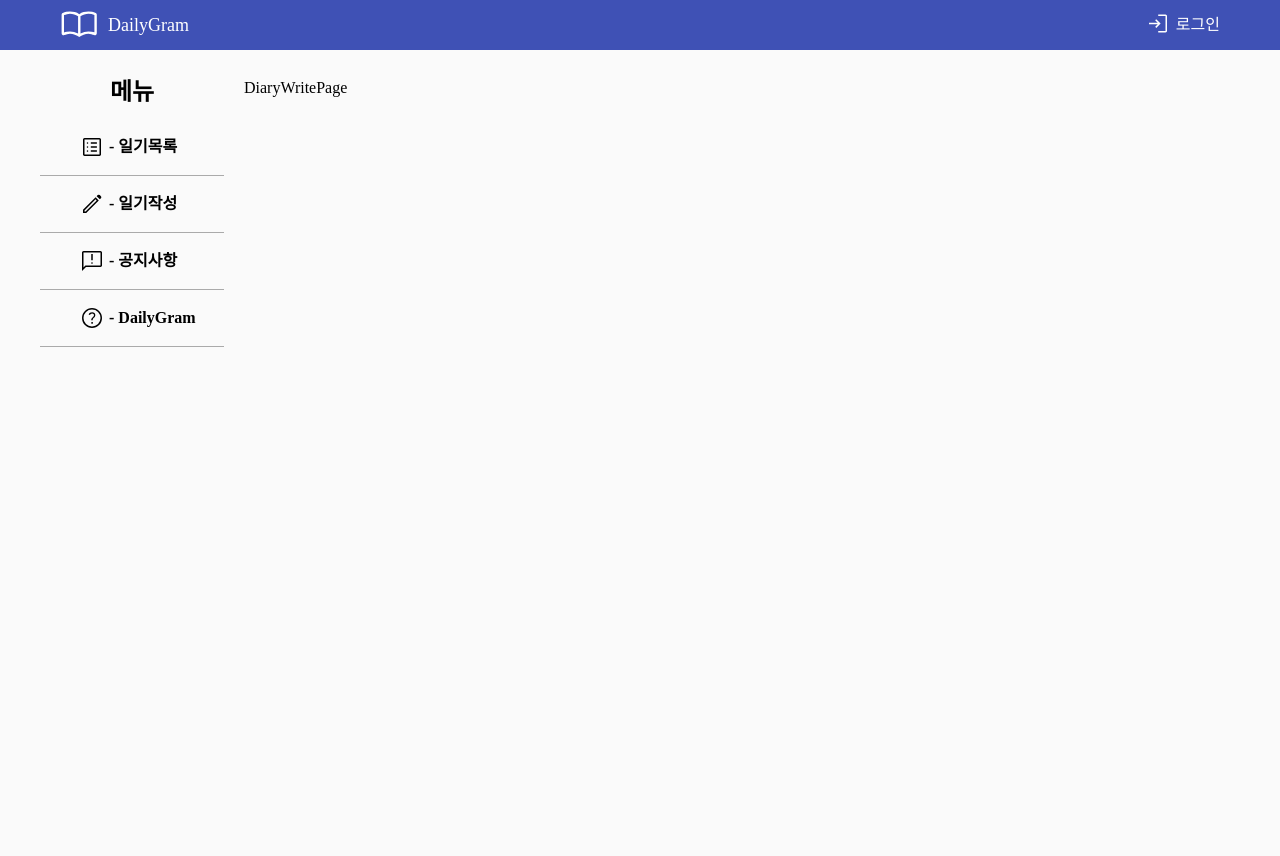
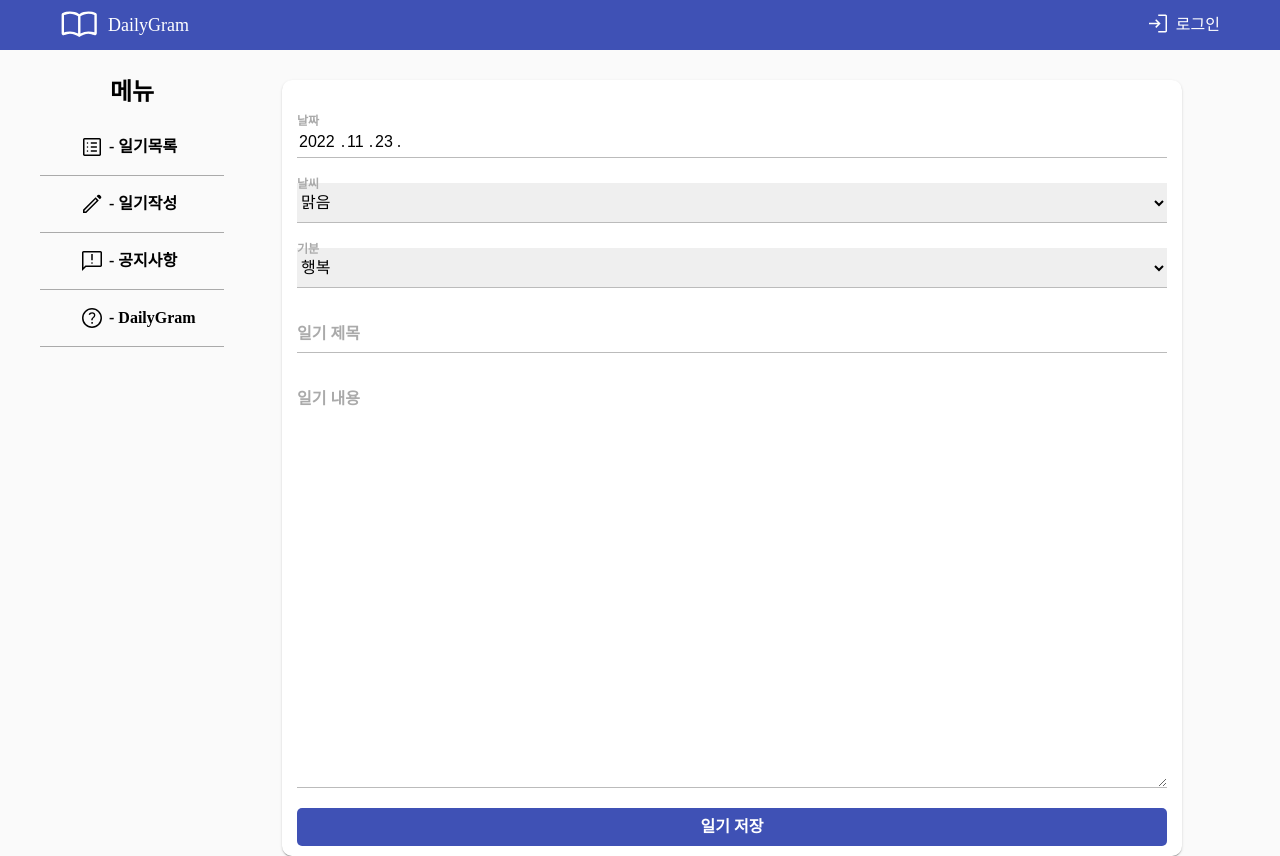
Before and after one commit to JiguemStart/DailyGram, a React (Vite) app in the folder frontend/: page /diaryWrite in a window 1280 px wide. Before the commit the page ends 800 px from the top, so only its background shows below. Built offline with nearby package versions, Linux system fonts and the light colour scheme.

Commit message:
[DESIGN,FEAT] - 일기작성 페이지 구현

```diff
--- a/frontend/src/pages/DiaryWritePage.jsx
+++ b/frontend/src/pages/DiaryWritePage.jsx
@@ -1,9 +1,313 @@
-import React from 'react'
+import React, { useEffect, useRef, useState } from "react";
+import { Link } from "react-router-dom";
+import styled from "styled-components";
+import dayjs from "dayjs";
 
 const DiaryWritePage = () => {
+  const [titleActive, setTitleActive] = useState(false)
+  const [contentActive, setContentActive] = useState(false)
+
+  const [dateAble, setDateAble] = useState(1)
+
+
+  const [dateY, setDateY] = useState(""); // 년
+  const [dateM, setDateM] = useState(""); // 월
+  const [dateD, setDateD] = useState(""); // 일
+
+
+
+  const day = dayjs();
+
+
+  /**날짜 유효성 확인 */
+  const dateCheckHandler = () => {
+
+    if(dateY.length == 4 && dateM.length > 0 && dateD.length > 0 && dateD < 32 && dateD > 0) {
+      setDateAble(1)
+    }
+    else {
+      setDateAble(0)
+    }
+  }
+
+
+useEffect(() => {
+  dateCheckHandler()
+}, [dateY, dateM, dateD])
+
+
+  useEffect(() => {
+    setDateY(day.format("YYYY"))
+    setDateM(day.format("M"))
+    setDateD(day.format("D"))
+  }, [])
+
   return (
-    <div>DiaryWritePage</div>
-  )
-}
+    <>
+      <Container>
+        <InputContainer>
+          <DateText able={dateAble}>날짜</DateText>
+          <DateInput
 
-export default DiaryWritePage
+          defaultValue={day.format("YYYY")}
+            maxLength="4"
+            onChange={(e) => setDateY(e.target.value)}
+          />
+          .
+          <DateInput
+            defaultValue={day.format("M")}
+            maxLength="2"
+            onChange={(e) => setDateM(e.target.value)}
+          />
+          .
+          <DateInput
+            defaultValue={day.format("D")}
+            maxLength="2"
+            onChange={(e) => setDateD(e.target.value)}
+          />
+          .
+          <Line able={dateAble}/>
+        </InputContainer>
+        <InputContainer>
+          <WeatherText >
+            날씨
+          </WeatherText>
+          <Select
+            id="weather"
+
+          >
+            <option value="맑음">맑음</option>
+            <option value="선선">선선</option>
+            <option value="흐림">흐림</option>
+            <option value="비">비</option>
+            <option value="눈">눈</option>
+            <option value="바람">바람</option>
+            <option value="폭풍">폭풍</option>
+            <option value="안개">안개</option>
+            <option value="쌀쌀">쌀쌀</option>
+            <option value="더움">더움</option>
+          </Select>
+        </InputContainer>
+        <InputContainer>
+          <WeatherText >
+            기분
+          </WeatherText>
+          <Select
+            id="feel"
+
+          >
+            <option value="행복">행복</option>
+            <option value="사랑">사랑</option>
+            <option value="상쾌">상쾌</option>
+            <option value="설램">설램</option>
+            <option value="황홀">황홀</option>
+            <option value="긴장">긴장</option>
+            <option value="슬픔">슬픔</option>
+            <option value="화남">화남</option>
+            <option value="우울">우울</option>
+            <option value="그냥">그냥</option>
+            <option value="그리움">그리움</option>
+            <option value="이별">이별</option>
+            <option value="울음">울음</option>
+            <option value="고독">고독</option>
+            <option value="답답">답답</option>
+            <option value="힘든">힘든</option>
+            <option value="바쁨">바쁨</option>
+            <option value="피곤">피곤</option>
+            <option value="아픔">아픔</option>
+            <option value="불안">불안</option>
+          </Select>
+        </InputContainer>
+        <InputContainer>
+          <InputText state={titleActive}>
+            일기 제목
+          </InputText>
+          <TitleInput
+            id="title"
+            onFocus={()=>setTitleActive(true)}
+            onBlur={()=>setTitleActive(false)}
+          />
+        </InputContainer>
+        <InputContainer>
+          <InputText state={contentActive}>
+            일기 내용
+          </InputText>
+          <TextArea
+            id="content"
+            onFocus={()=>setContentActive(true)}
+            onBlur={()=>setContentActive(false)}
+          />
+        </InputContainer>
+
+        <SaveButton
+        >
+          일기 저장
+        </SaveButton>
+      </Container>
+    </>
+  );
+};
+
+const Container = styled.div`
+  margin: 0 auto;
+padding-top: 30px;
+padding-left: 15px;
+padding-right: 15px;
+padding-bottom: 10px;
+  max-width: 900px;
+  box-sizing: border-box;
+  border-radius: 10px;
+  background-color: white;
+  box-shadow: 0 2px 1px -1px rgb(0 0 0 / 20%), 0 1px 1px 0 rgb(0 0 0 / 14%), 0 1px 3px 0 rgb(0 0 0 / 12%);
+  };
+
+`;
+const InputContainer = styled.div`
+  position: relative;
+  margin-bottom: 20px;
+  padding-top: 5px;
+`;
+
+const DateText = styled.div`
+  margin-bottom: 5px;
+  font-size: 12px;
+  font-weight: 600;
+  pointer-events: none;
+  color: #aaaaaa;
+  color: ${(props) => {
+    return props.able == 0 ? "red" : "";
+  }};
+`;
+const WeatherText = styled.div`
+  position: absolute;
+  top: 0;
+  font-size: 12px;
+  font-weight: 600;
+  pointer-events: none;
+  color: #aaaaaa;
+`;
+const DateInput = styled.input`
+  width: 40px;
+  font-size: 16px;
+  &:nth-of-type(2) {
+    width: 20px;
+  }
+  &:nth-of-type(3) {
+    width: 20px;
+  }
+  border: none;
+`;
+const Line = styled.div`
+  height: 5px;
+  border-bottom: 1px solid #aaaaaa;
+  border-bottom: ${(props) => {
+    return props.able == 0 ? "2px solid red" : "";
+  }};
+  border-bottom: ${(props) => {
+    return props.able == 1 ? "1px solid #bbbbbb" : "";
+  }};
+`;
+const InputText = styled.div`
+  position: absolute;
+  top: ${(props) => {
+    return props.state == true ? "0px" : "17.5px";
+  }};
+  transition: 0.3s;
+  font-size: ${(props) => {
+    return props.state == true ? "12px" : "16px";
+  }};
+  font-weight: 600;
+  pointer-events: none;
+  color: #aaaaaa;
+  color: ${(props) => {
+    return props.available == 0 ? "red" : "";
+  }};
+  color: ${(props) => {
+    return props.available == 1 ? "#3f51b5" : "";
+  }};
+`;
+const Select = styled.select`
+  padding: 0;
+  display: block;
+
+  width: 100%;
+  height: 40px;
+  box-sizing: border-box;
+  outline: none;
+  border: none;
+  border-bottom: 1px solid #bbbbbb;
+  font-size: 16px;
+`;
+const TitleInput = styled.input`
+  padding: 0;
+  display: block;
+  margin-bottom: 10px;
+  width: 100%;
+  height: 40px;
+  box-sizing: border-box;
+  outline: none;
+  border: none;
+  border-bottom: 1px solid #bbbbbb;
+  font-size: 16px;
+  border-bottom: ${(props) => {
+    return props.available == 0 ? "2px solid red" : "";
+  }};
+  border-bottom: ${(props) => {
+    return props.available == 1 ? "2px solid #3f51b5" : "";
+  }};
+  transition: 0.3s;
+`;
+const PasswordInput = styled.input`
+  padding: 0;
+  display: block;
+  margin-bottom: 10px;
+  width: 100%;
+  height: 40px;
+  box-sizing: border-box;
+  outline: none;
+  border: none;
+  border-bottom: 1px solid #bbbbbb;
+  font-size: 16px;
+  border-bottom: ${(props) => {
+    return props.available == 0 ? "2px solid red" : "";
+  }};
+  border-bottom: ${(props) => {
+    return props.available == 1 ? "2px solid #3f51b5" : "";
+  }};
+  transition: 0.3s;
+`;
+const SaveButton = styled.div`
+  display: flex;
+  align-items: center;
+  justify-content: center;
+  height: 38px;
+  border-radius: 5px;
+  color:  #FFFFFF;
+  background-color: #3f51b5;
+  font-weight: 600;
+  transition: 0.3s;
+  cursor: pointer;
+`;
+
+const TextArea = styled.textarea`
+  padding: 0;
+  display: block;
+  margin-top: 10px;
+  margin-bottom: 10px;
+  width: 100%;
+  height: 400px;
+  box-sizing: border-box;
+  outline: none;
+  border: none;
+  border-bottom: 1px solid #bbbbbb;
+  font-size: 16px;
+  border-bottom: ${(props) => {
+    return props.available == 0 ? "2px solid red" : "";
+  }};
+  border-bottom: ${(props) => {
+    return props.available == 1 ? "2px solid #3f51b5" : "";
+  }};
+  transition: 0.3s;
+`;
+
+export default DiaryWritePage;
```
